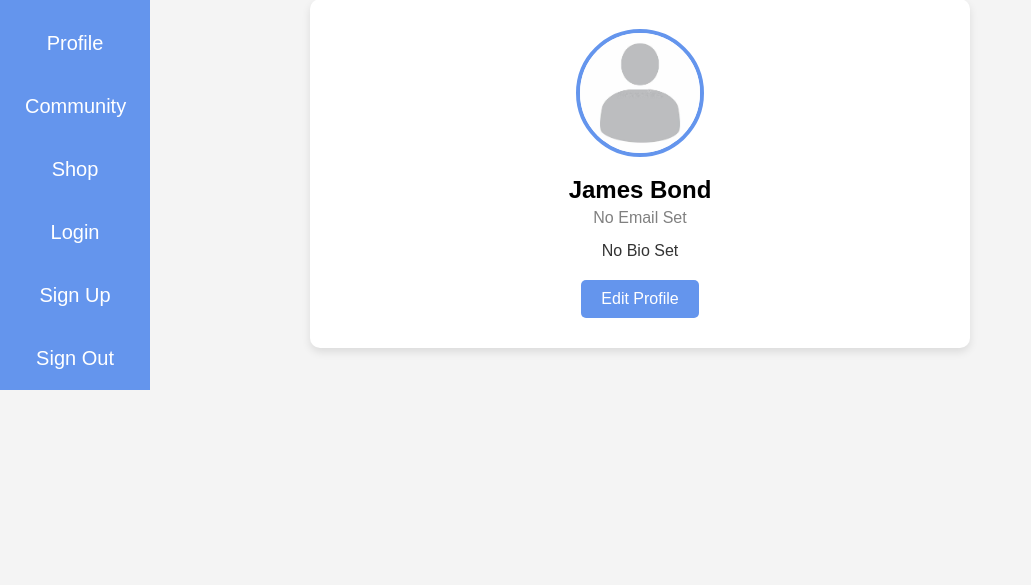
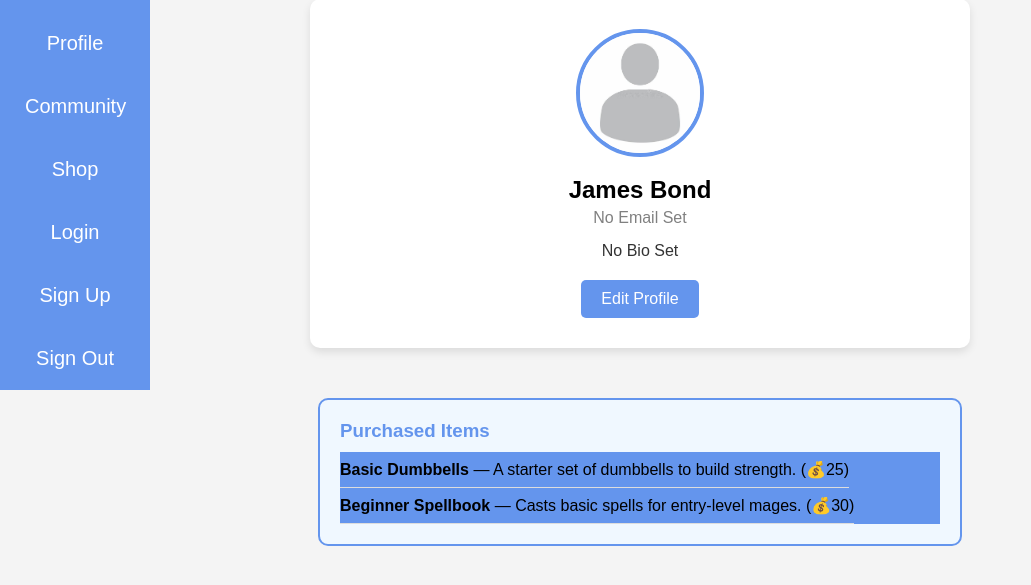
Before and after one commit to AndrewTranKings/AT3-App, a Flask app: page /profile in a window 1280 px wide. Shown: the part 114-699 px from the top of the page, without its empty margins (0-1031 px from the left). Run offline with Flask 3, Linux system fonts and the light colour scheme; a user stored in the database is signed in.

Commit message:
In-game shop created where dummy items have been fed into shop. User can purchase items with coins. Coin counter decreases when purchasing. Items unlock at certain levels for specific habit categories. Shop page built. Styling created for shop. User's owned items are displayed on profile page as a user inventory.

```diff
--- a/home/server.py
+++ b/home/server.py
@@ -1,5 +1,5 @@
 from flask import Flask, render_template, url_for, redirect, request, jsonify, session
-from data import db, User, Habit, HabitLog, Category, UserCategoryProgress
+from data import db, User, Habit, HabitLog, Category, UserCategoryProgress, ShopItem, UserInventory
 from user import create_new_user, update_user_profile, initialise_user_category_progress, add_xp_to_category, remove_xp_from_category, get_xp_threshold, calculate_level_from_xp
 from habit import create_new_habit, edit_a_habit, delete_a_habit
 import os
@@ -8,7 +8,7 @@
 
 app = Flask(__name__)
 app.secret_key = os.urandom(24) #Generate a random session key
-app.config['SQLALCHEMY_DATABASE_URI'] = 'sqlite:///app_database_habits.db'
+app.config['SQLALCHEMY_DATABASE_URI'] = 'sqlite:///app_database_tests.db'
 upload_folder = app.config['UPLOAD_FOLDER'] = os.path.join('home', 'static', 'Images', 'profile_pics') #Folder for uploaded profile pictures
 app.config['MAX_CONTENT_LENGTH'] = 2 * 1024 * 1024  # 2MB limit
 db.init_app(app)
@@ -20,6 +20,59 @@
         for name in default_categories:
             db.session.add(Category(name=name))
         db.session.commit()
+
+def seed_shop_items():
+    test_items = [
+        ShopItem(
+            name="Basic Dumbbells",
+            description="A starter set of dumbbells to build strength.",
+            price=25,
+            category_id=1,  # Health
+            required_level=1
+        ),
+        ShopItem(
+            name="Pro Yoga Mat",
+            description="Perfect for intense yoga sessions.",
+            price=40,
+            category_id=1,  # Health
+            required_level=2
+        ),
+        ShopItem(
+            name="Running Shoes",
+            description="Boost your running efficiency.",
+            price=60,
+            category_id=1,  # Health
+            required_level=3
+        ),
+        ShopItem(
+            name="Beginner Spellbook",
+            description="Casts basic spells for entry-level mages.",
+            price=30,
+            category_id=2,  # Fitness
+            required_level=1
+        ),
+        ShopItem(
+            name="Wizard Hat",
+            description="Increases your magical charisma.",
+            price=50,
+            category_id=2,  # Fitness
+            required_level=2
+        ),
+        ShopItem(
+            name="Advanced Spellbook",
+            description="Grants access to powerful enchantments.",
+            price=80,
+            category_id=2,  # Fitness
+            required_level=3
+        )
+    ]
+
+    # Insert items into database
+    for item in test_items:
+        db.session.add(item)
+
+    db.session.commit()
+    print("✅ Seeded test shop items successfully.")
 
 @app.context_processor
 def inject_user_data():
@@ -63,7 +116,8 @@
         return redirect(url_for('login'))
 
     user = User.query.get(user_id)
-    return render_template('profile.html', user=user)
+    purchased_items = db.session.query(ShopItem).join(UserInventory).filter(UserInventory.user_id == user.id).all()
+    return render_template('profile.html', user=user, purchased_items=purchased_items)
 
 @app.route('/edit_profile', methods=['GET', 'POST'])
 def edit_profile():
@@ -87,9 +141,58 @@
 def community():
     return render_template('community.html')
 
+# routes.py
 @app.route('/shop')
 def shop():
-    return render_template('shop.html')
+    #Session management
+    user_id = session.get('user_id')
+    if not user_id:
+        return redirect(url_for('login'))
+    user = User.query.get(user_id)
+
+    # Get user's levels in each category
+    category_progress = db.session.query(
+        UserCategoryProgress.category_id,
+        UserCategoryProgress.level
+    ).filter_by(user_id=user_id).all()
+    category_level_map = {c.category_id: c.level for c in category_progress}
+
+    # Get all shop items the user can afford AND has unlocked
+    items = ShopItem.query.all()
+    unlocked_items = [
+        item for item in items
+        if category_level_map.get(item.category_id, 0) >= item.required_level
+    ]
+
+    return render_template('shop.html', items=unlocked_items, user_coins=user.coins)
+
+@app.route('/buy_item/<int:item_id>', methods=['POST'])
+def buy_item(item_id):
+    #Session management
+    user_id = session.get('user_id')
+    if not user_id:
+        return redirect(url_for('login'))
+    user = User.query.get(user_id)
+
+    if request.method == 'POST':
+        item = ShopItem.query.get_or_404(item_id)
+
+        # Check user's level in the item's category
+        progress = UserCategoryProgress.query.filter_by(
+            user_id=user_id,
+            category_id=item.category_id
+        ).first()
+
+        if not progress or progress.level < item.required_level:
+            return jsonify({"success": False, "message": "Level too low."}), 403
+
+        if user.coins < item.price:
+            return jsonify({"success": False, "message": "Not enough coins."}), 403
+
+        user.coins -= item.price
+        db.session.add(UserInventory(user_id=user_id, item_id=item.id))
+        db.session.commit()
+        return jsonify({"success": True})
 
 @app.route('/login', methods=['GET', 'POST'])
 def login():
@@ -353,4 +456,5 @@
     with app.app_context():
         db.create_all()
         seed_categories()
+        #seed_shop_items()
     app.run()
--- a/home/static/css/profile.css
+++ b/home/static/css/profile.css
@@ -102,3 +102,28 @@
 ul li:hover ul.dropdown {
     display: block;
 }
+
+/*User's Invetory Section*/
+.purchased-items {
+    margin: 30px auto;
+    padding: 20px;
+    max-width: 600px;
+    background-color: #f0f8ff;
+    border: 2px solid cornflowerblue;
+    border-radius: 10px;
+}
+
+.purchased-items h3 {
+    color: cornflowerblue;
+    margin-bottom: 10px;
+}
+
+.purchased-items ul {
+    list-style-type: none;
+    padding-left: 0;
+}
+
+.purchased-items li {
+    padding: 8px 0;
+    border-bottom: 1px solid #ddd;
+}
--- a/home/templates/profile.html
+++ b/home/templates/profile.html
@@ -35,5 +35,22 @@
             <button class="edit-button">Edit Profile</button>
         </a>
     </div>
+
+    <!-- User's Inventory -->
+    <div class="purchased-items">
+        <h3>Purchased Items</h3>
+        {% if purchased_items %}
+            <ul>
+                {% for item in purchased_items %}
+                    <li>
+                        <strong>{{ item.name }}</strong> — {{ item.description }} (💰{{ item.price }})
+                    </li>
+                {% endfor %}
+            </ul>
+        {% else %}
+            <p>You haven't bought anything yet.</p>
+        {% endif %}
+    </div>
+
 </body>
 </html>
```
Also changed, not shown: home/data.py (+13 -0 lines), home/static/css/shop.css (added, +68 -0 lines), home/templates/shop.html (+16 -0 lines), home/instance/app_database_habits.db (added), home/instance/app_database_tests.db (added), instance/app_database_tests.db (added).
